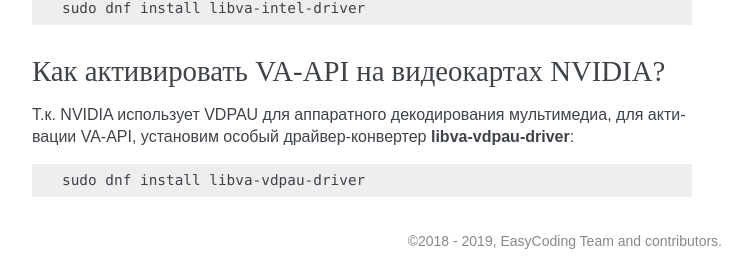
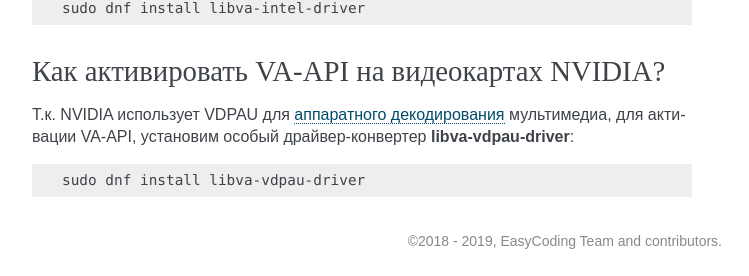
Before and after one commit to RussianFedora/FAQ, a Sphinx documentation site: the page built from source/hardware.rst, in a window 1280 px wide and 900 px high, scrolled down 21465 px. Shown: the part 621-897 px from the top of the window, without its empty margins (388-1137 px from the left). Built offline with Sphinx 7.4.7, drawn with Linux system fonts in a browser that asks for light colours; part of the change alters nothing that is shown.

```diff
--- a/source/hardware.rst
+++ b/source/hardware.rst
@@ -1222,7 +1222,7 @@ ICC профиль можно получить либо на сайте прои
 Как активировать VA-API на видеокартах NVIDIA?
 =================================================
 
-Т.к. NVIDIA использует VDPAU для аппаратного декодирования мультимедиа, для активации VA-API, установим особый драйвер-конвертер **libva-vdpau-driver**:
+Т.к. NVIDIA использует VDPAU для :ref:`аппаратного декодирования <video-hwaccel>` мультимедиа, для активации VA-API, установим особый драйвер-конвертер **libva-vdpau-driver**:
 
 .. code-block:: text
 
```
